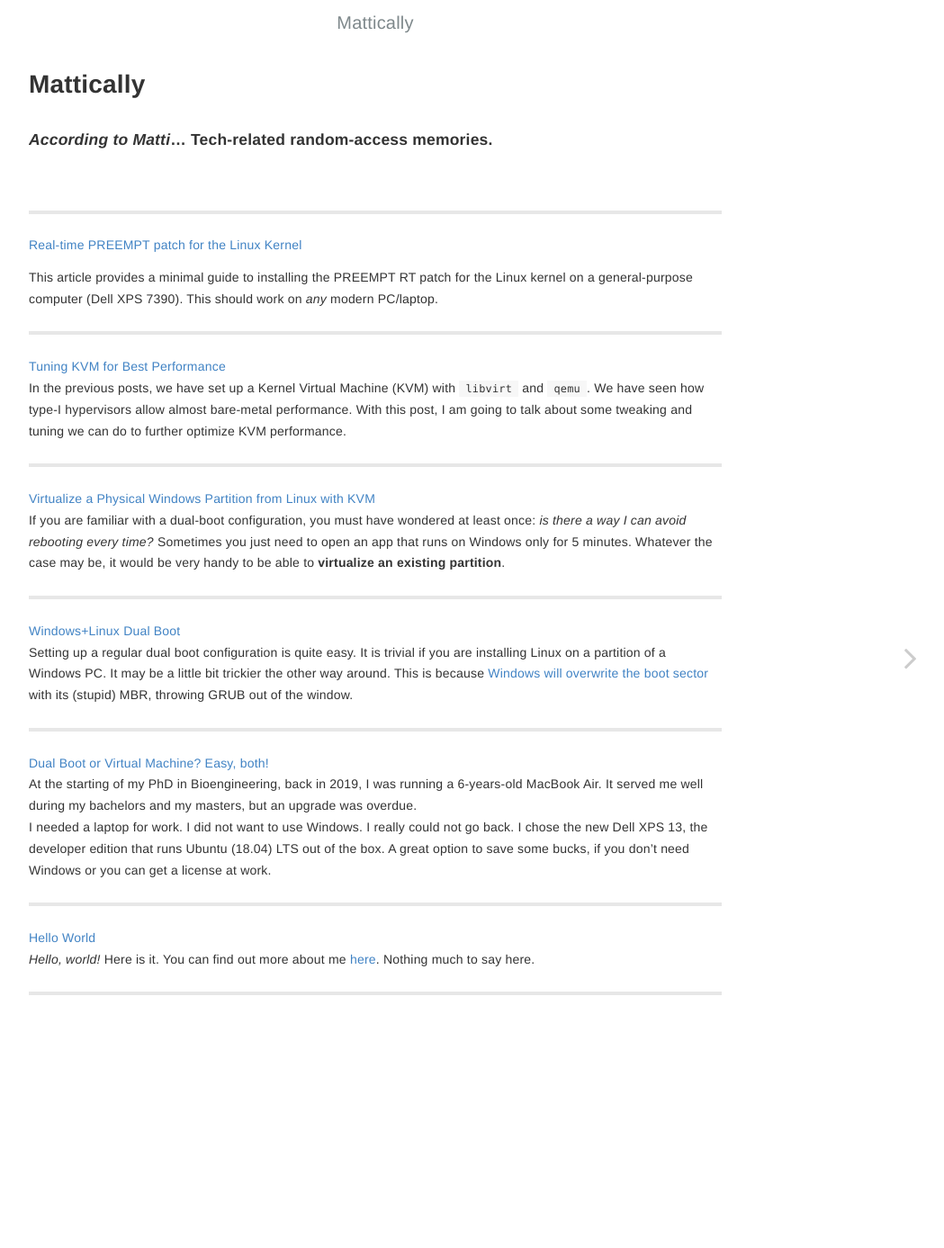
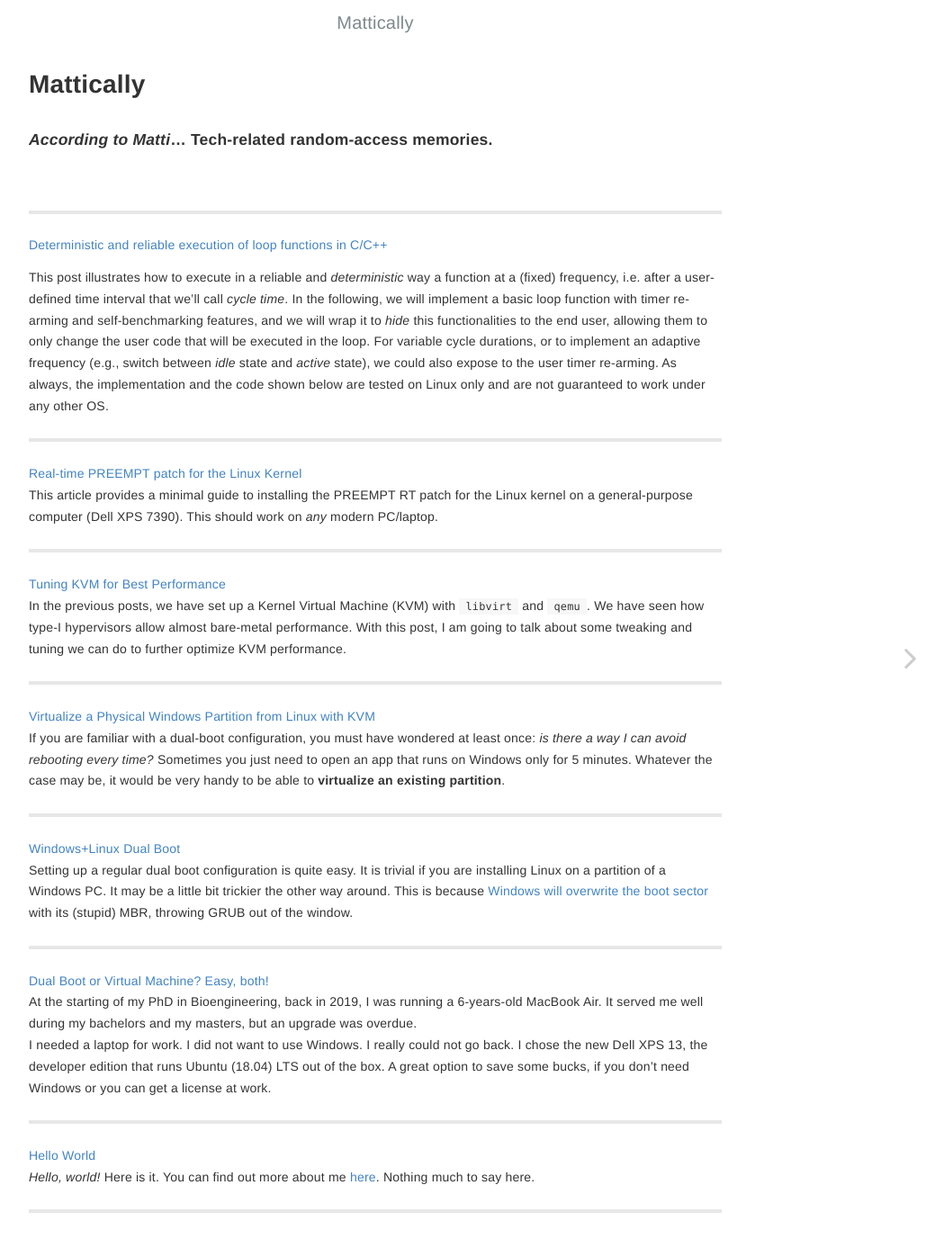
Before and after one commit to mp1994/mp1994.github.io, a Jekyll site: the page built from index.md, in a window 1280 px wide. Shown: the top 1387 px of the page at 90% size, without its empty margins (223-1272 px from the left). Built offline with Jekyll 4.4.1, drawn with Linux system fonts in a browser that asks for light colours; comment, search, counter and statistics services are not loaded; some of the changed lines change nothing that is shown.

Commit message:
New post; updated gemfile

```diff
--- a/_config.yml
+++ b/_config.yml
@@ -48,8 +48,8 @@ collections:
     permalink: /:collection/:path/
 
 # destination:      ./_site
-incremental:      true            # This should fix the weird behavior of "last-modified-at" on the remote server
-regenerate:       false
+# incremental:      true            # This should fix the weird behavior of "last-modified-at" on the remote server
+# regenerate:       false
 
 plugins:
   - jekyll-feed
--- /dev/null
+++ b/_posts/2023-02-07-deterministic-loops.md
@@ -0,0 +1,118 @@
+---
+title: Deterministic and reliable execution of loop functions in C/C++
+author: mp1994
+date: 2023-02-07
+category: linux
+tags: linux, embedded, loop function, timer, deadline timer, engineering
+layout: post
+published: true
+---
+
+This post illustrates how to execute in a reliable and *deterministic* way a function at a (fixed) frequency, i.e. after a user-defined time interval that we'll call *cycle time*. In the following, we will implement a basic loop function with timer re-arming and self-benchmarking features, and we will wrap it to *hide* this functionalities to the end user, allowing them to only change the user code that will be executed in the loop. For variable cycle durations, or to implement an adaptive frequency (e.g., switch between *idle* state and *active* state), we could also expose to the user timer re-arming. As always, the implementation and the code shown below are tested on Linux only and are not guaranteed to work under any other OS.
+
+## SIGALRM
+Under Linux, POSIX provides the `SIGALRM` signal that fires when a timer expires. We can exploit the `alarm(int seconds)` function to set the `SIGALRM` after a specified time interval in seconds. This can execute any function we previously assigned to this signal.
+
+{% include codeHeader.html %}
+{% highlight cpp %}
+// Loop function
+void loop_function(int s) {
+
+}
+
+// Link our callback to the SIGALRM signal
+signal(SIGALRM, loop_function);
+// Set the timer to expire in 2 seconds
+alarm(2);
+{% endhighlight %}
+
+The main limitation of this approach is that `alarm()` takes an integer (`unsigned int`) and thus we cannot achieve sub-second precision. One could use `setitimer()` instead, but we are not going to do that. Instead, we are going to take advantage of the [Boost](https://www.boost.org/) library.
+
+## Boost ASIO
+
+Asynchronous input/output (ASIO) allows concurrent, non-blocking I/O operations to run without affecting the main program. In my (limited) experience, [Boost.Asio](https://www.boost.org/doc/libs/1_65_1/doc/html/boost_asio/overview/rationale.html) is the way to go for C++ applications that require asynchronous I/O. The [documentation](https://www.boost.org/doc/libs/1_65_1/doc/html/boost_asio.html) also contains useful tutorials and examples. Please mind that I have been posting links to Boost version `1.65.1` since it is the version installed by `apt` on Ubuntu 18.04 LTS.
+
+### deadline_timer
+
+The `basic_deadline_timer` class template provides the ability to perform a blocking or asynchronous wait for a timer to expire. The `wait()` method can be used to wait for the timer to expire while blocking the execution of the current thread, while we can use `async_wait()` to avoid blocking thread's execution while waiting for the deadline timer to expire.
+
+To create a deadline timer, we need few lines of code:
+
+{% include codeHeader.html %}
+{% highlight cpp %}
+// IO service that handles the deadline_timer
+boost::asio::io_service timer_io;
+
+// Create the timer object
+boost::asio::deadline_timer t(timer_io);
+// Set the expire time relative to the current time
+t.expires_from_now(boost::posix_time::seconds(5));
+
+// Non-blocking wait
+t.async_wait(&loop_function);
+
+// Start the timer
+// The IO service run() is blocking, so the main thread
+// will be blocked by this function call.
+timer_io.run();
+{% endhighlight %}
+
+You can find the full code of the example above and run it [here](https://wandbox.org/permlink/AJPcQAiT5pOdZhWs).
+There are some things that are worth mentioning. Every `deadline_timer` needs an `io_service` to run. One or more timers can be assigned to the same IO service when they are created. Although the call to the method `async_wait()` is non-blocking, if we are going to run the `run()` method of the IO service, the main thread will be blocked. This means that we need to wrap the call to the IO service in another thread to fully exploit the deadline timer to generate a non-blocking loop.
+
+The example code above sets a deadline timer to fire after 5 seconds and calls the handler function `loop_function` after waiting. Hence, the timer only fires once, `timer_io.run()` returns and the program exits. To effectively run a loop, we need to re-arm the timer, and we can do this directly inside the `loop_function`.
+
+{% include codeHeader.html %}
+{% highlight cpp %}
+void loop_function(const boost::system::error_code& /*e*/) {
+
+    // Re-arm the timer
+    t.expires_from_now(boost::posix_time::seconds(5));
+    t.async_wait(&loop_function);
+
+    /** User code **/
+    std::cout << "deadline_timer expired\n";
+    /** User code **/
+
+}
+{% endhighlight %}
+
+In this way, the callback first resets the timer, and then it actually executes the user code. In this example, the timer object `t` must be a global variable, or we must use a global (shared) pointer. We may want to *hide* the code that handles the timer itself to the user and only provide a function that gets called at every cycle. If this is the case, we can wrap a user-defined loop function into the *actual* callback that gets called by the deadline timer.
+
+{% include codeHeader.html %}
+{% highlight cpp %}
+static void w_loop_function(const boost::system::error_code& /*e*/) {
+
+    // Re-arm the timer
+    t.expires_from_now(boost::posix_time::seconds(5));
+    t.async_wait(&w_loop_function);
+
+    // Call the user-defined loop function
+    loop_function();
+
+    // Update the loop counter
+    loop_counter++;
+
+}
+
+void loop_function(void) {
+
+    /** User code **/
+    std::cout << "deadline_timer expired\n";
+    /** User code **/
+
+}
+{% endhighlight %}
+
+In this way, the `w_loop_function` can be hidden to the final user of our API, exposing only a template `loop_function` that can be defined as required by the application. In the case we may want to achieve a variable loop frequency, we could have a global variable to be used as the argument of the call `t.expires_from_now()`, or -- even better -- we could put everything into a class.
+
+[This example](https://wandbox.org/permlink/J9SdvVP2DJVwUbks) shows the implementation of a custom deadline timer class with a wrapped loop function to handle timer re-arming and benchmarking the effective cycle time duration. Moreover, it sets real-time priority (`sched_priority = 99`) with FIFO scheduling to the dedicated thread that runs the IO service.
+
+### A note on Boost and portability
+
+I am a fan of the Boost library, which I consider one of the best open-source projects. Yet, preparing the example code for this post I was a bit disappointed. I was familiar with [wandbox](), an online C++ compiler that lets you play around with the code, build it and run it online. It is great for sharing code with people and for quick demos, as I intended to do here. Wandbox lets you choose the compiler, and I chose `gcc 7.5.0`, the same I have installed on my machine. I could not choose the version of Boost, which is `1.75.0`. Linking `boost_thread` and `boost_system` works fine and the first example code run as smoothly as on my laptop (the output is buffered so it won't update during the execution of the program...).
+
+Things went differently when I copy-pasted the code of the second example. Turns out `boost::posix_time::milliseconds()` cannot take a non-integer argument, and so my code could not compile on Wandbox. So basically, I need to convert to integer the cycle time `dt` before converting it to milliseconds, effectively limiting the frequency of the loops to 1000 Hz. Fortunately, I could change my code and use instead `boost::posix_time::microseconds()`, that limits the maximum loop frequency to 1 MHz. Although modern CPUs clock faster than 1 GHz, on my laptop I could not achieve a rate higher than 10 kHz with reliable cycle times.
+
+I further investigated what I believed was a portability issue. Newer versions of Boost, like the `1.75.0`, provide mostly header-only libraries that do not require compilation, which is great for a service like Wandbox as it reduces the computation cost of the build process.
+It turns out that the difference between the two versions of Boost was indeed a bugfix that also fixed my code: `boost::posix_time::milliseconds()` (as well as `microseconds()` and `seconds()`) *could* take a non-integer argument, but then it could not convert it to the proper time, thus generating the wrong loop rate.
```
Also changed, not shown: Gemfile.lock.
